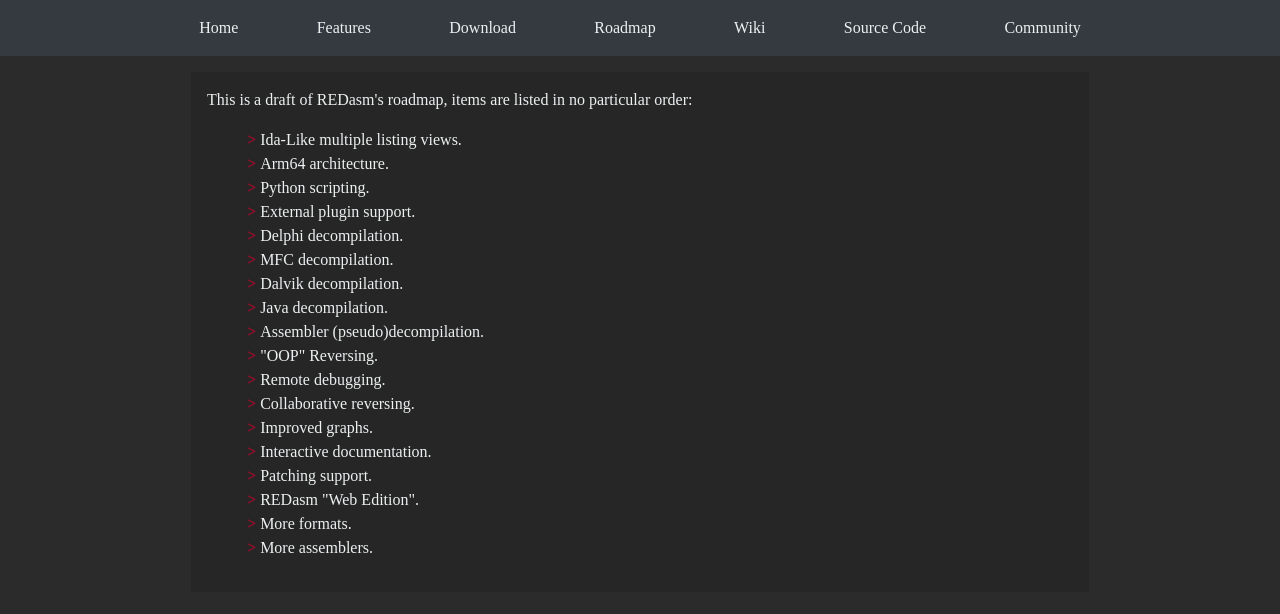
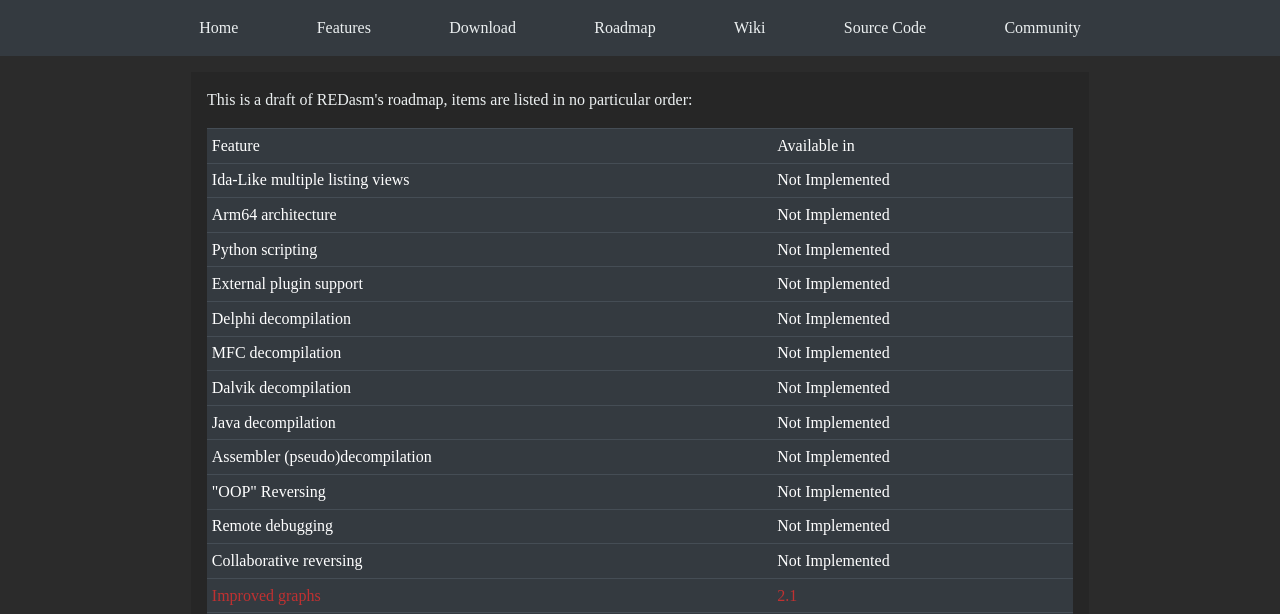
Before and after one commit to REDasmOrg/redasm.io, a Flask app: page /roadmap in a window 1280 px wide. Shown: the top 614 px of the page. Run offline with Flask 2, Linux system fonts and the light colour scheme; some libraries are stand-ins or nearby versions.

Commit message:
Updated roadmap and theme

```diff
--- a/static/assets/roadmap.txt
+++ b/static/assets/roadmap.txt
@@ -1,18 +1,18 @@
-Ida-Like multiple listing views
-Arm64 architecture
-Python scripting
-External plugin support
-Delphi decompilation
-MFC decompilation
-Dalvik decompilation
-Java decompilation
-Assembler (pseudo)decompilation
-"OOP" Reversing
-Remote debugging
-Collaborative reversing
-Improved graphs
-Interactive documentation
-Patching support
-REDasm "Web Edition"
-More formats
-More assemblers
+Ida-Like multiple listing views |
+Arm64 architecture |
+Python scripting |
+External plugin support |
+Delphi decompilation |
+MFC decompilation |
+Dalvik decompilation |
+Java decompilation |
+Assembler (pseudo)decompilation |
+"OOP" Reversing |
+Remote debugging |
+Collaborative reversing |
+Improved graphs | 2.1
+Interactive documentation |
+Patching support |
+REDasm "Web Edition" |
+More formats | In Progress
+More assemblers | In Progress
--- a/static/css/theme.css
+++ b/static/css/theme.css
@@ -1,7 +1,7 @@
 /*
  * Background: #2b2b2b
  * Foreground: #ecf0f1
- * Highlight:  #a80a2b
+ * Highlight:  #c03131
  */
 
 @font-face {
@@ -22,7 +22,7 @@ a {
 }
 
 a:hover {
- color: #a80a2b !important;
+ color: #c03131 !important;
  text-decoration: none !important;
 }
 
@@ -33,7 +33,7 @@ a:hover {
 
 link, .nav-tabs .nav-link.active {
  background-color: #343a40 !important;
- color: #a80a2b !important;
+ color: #c03131 !important;
 }
 
 .nav-tabs .nav-link:hover {
@@ -50,7 +50,7 @@ link, .nav-tabs .nav-link.active {
 }
 
 .border-secondary {
- border-color: #a80a2b !important;
+ border-color: #c03131 !important;
 }
 
 .list-group-item-dark {
@@ -61,7 +61,7 @@ link, .nav-tabs .nav-link.active {
 }
 
 .highlighted-text {
- color: #a80a2b !important;
+ color: #c03131 !important;
 }
 
 #redasm-carousel .carousel-item img {
@@ -108,5 +108,5 @@ li.redasm-list-item {
 li.redasm-list-item:before {
  content: "> " !important;
  font-weight: bold;
- color: #a80a2b;
+ color: #c03131;
 }
--- a/templates/contents/roadmap.html
+++ b/templates/contents/roadmap.html
@@ -1,8 +1,22 @@
-<div>
-  <p>This is a draft of REDasm's roadmap, items are listed in no particular order:</p>
-  <ul>
-    {% for r in website.get_roadmap(): %}
-    <li class="redasm-list-item">{{r|trim}}.</li>
-    {% endfor %}
-  </ul>
-</div>
+<p>This is a draft of REDasm's roadmap, items are listed in no particular order:</p>
+<table class="table table-dark table-sm">
+    <thead>
+        <tr>
+            <td>Feature</td>
+            <td>Available in</td>
+        </tr>
+    </thead>
+    <tbody>
+      {% for r in website.get_roadmap(): %}
+        <tr>
+            {% if r[1]|trim|length: %}
+                <td class="highlighted-text">{{r[0]|trim}}</td>
+                <td class="highlighted-text">{{r[1]|trim}}</td>
+            {% else: %}
+                <td>{{r[0]|trim}}</td>
+                <td>Not Implemented</td>
+            {% endif %}
+        </tr>
+        {% endfor %}
+    </tbody>
+</table>
--- a/website.py
+++ b/website.py
@@ -26,7 +26,7 @@ class WebSite:
 
     @property
     def version(self):
-        return "0.5.2"
+        return "0.5.3"
 
     @property
     def title(self):
@@ -75,7 +75,7 @@ class WebSite:
         return self._readlines("features.txt")
 
     def get_roadmap(self):
-        return self._readlines("roadmap.txt")
+        return self._readcolumns("roadmap.txt")
 
     def get_assemblers(self):
         return self._readcolumns("assemblers.txt")
```
